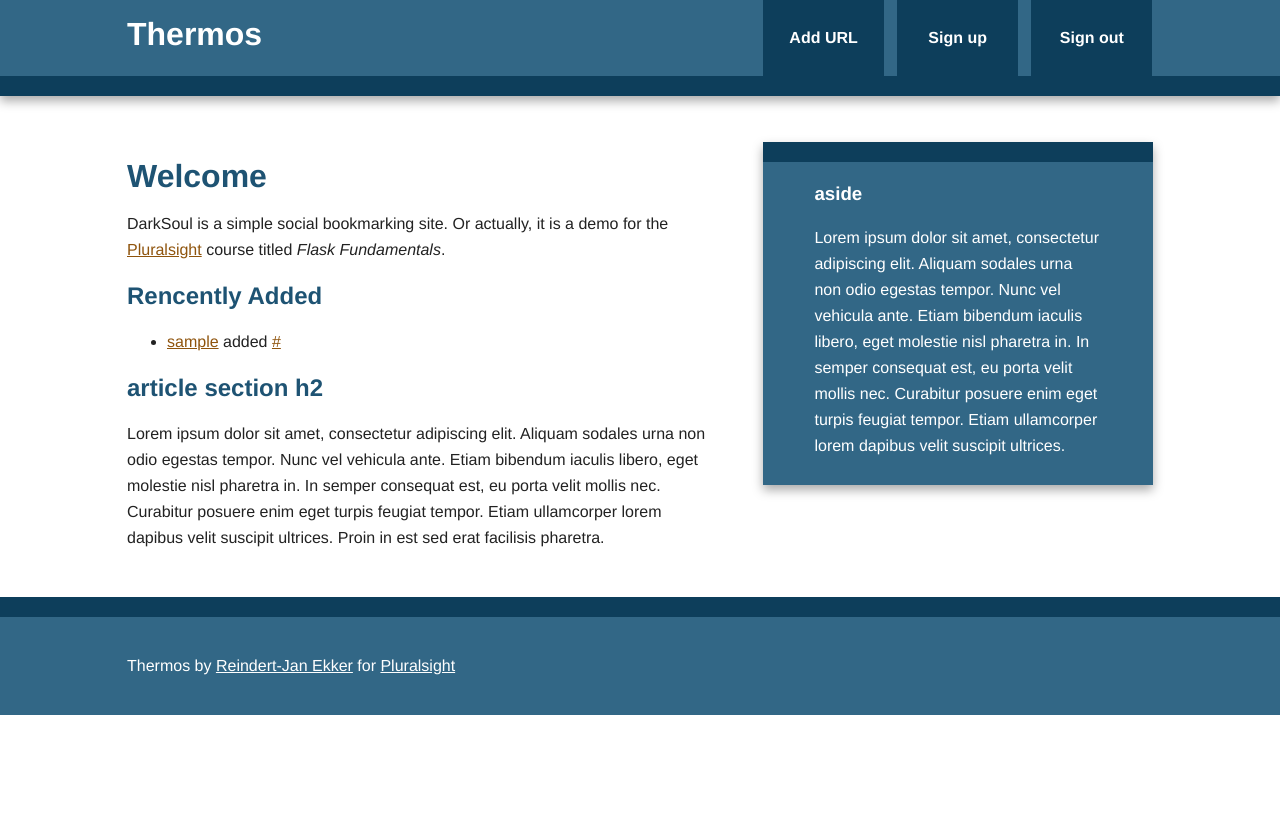
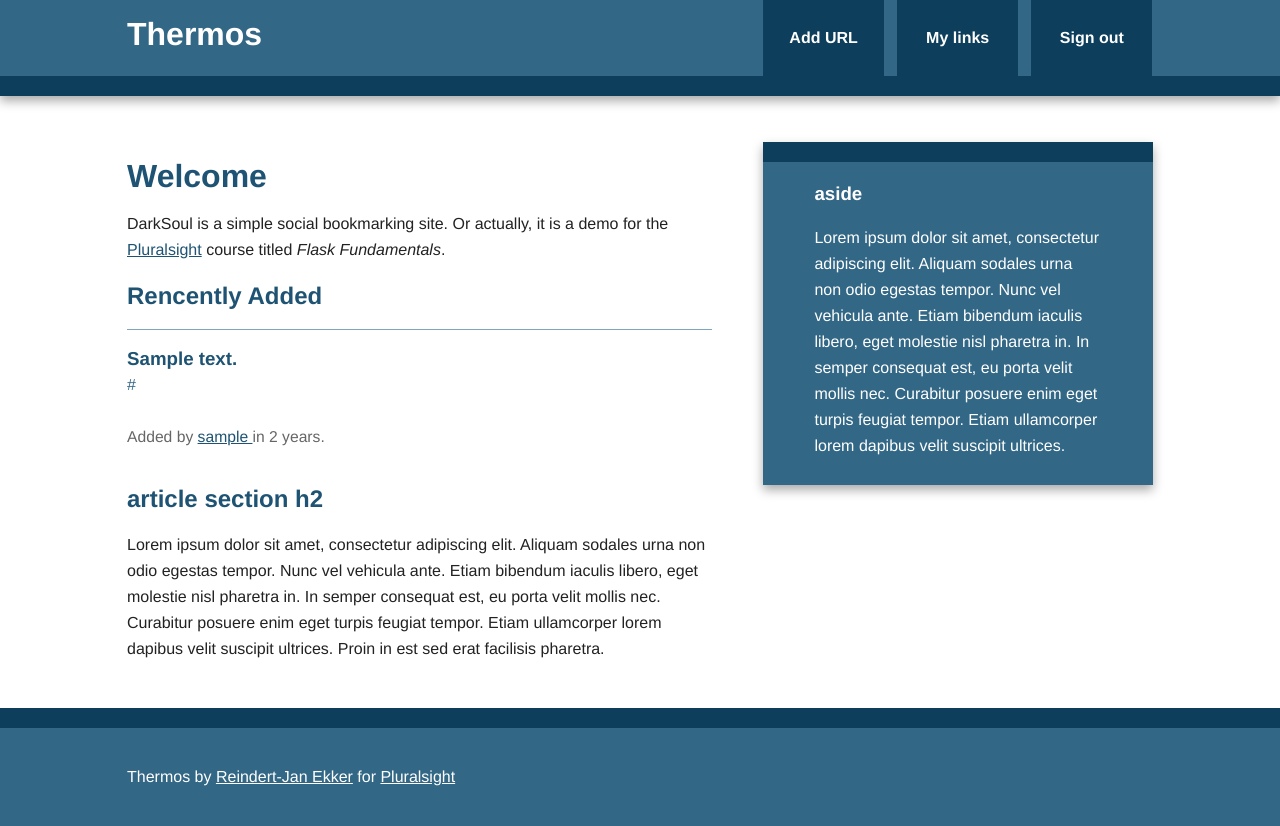
Before and after one commit to skyryu/learn_flask, a Flask app: page / in a window 1280 px wide. Before the commit the page ends 715 px from the top, so only its background shows below. Run offline with Flask 2, Linux system fonts and the light colour scheme; a user stored in the database is signed in; tables that the repository leaves empty hold one stand-in row (values such as "Sample post"); some libraries are stand-ins or nearby versions.

Commit message:
add sign up page and bookmark list

```diff
--- a/dark_soul/static/css/main.css
+++ b/dark_soul/static/css/main.css
@@ -19,8 +19,6 @@ html {
     background: #b3d4fc;
     text-shadow: none;
 }
-
-::selection {
     background: #b3d4fc;
     text-shadow: none;
 }
@@ -161,8 +159,8 @@ nav a:hover {
    ========================================================================== */
 
 /* link styling */
-a {
-    color: #8F540D;
+a, a:visited {
+    color: #1E5373;
 }
 a:hover, aside a:hover, aside a:visited:hover {
     color: #D39447;
@@ -215,6 +213,36 @@ input, button{
     margin-left: 10px;
 }
 
+/* bookmark list styling */
+ul.bookmarks {
+    list-style: none none;
+    padding-left: 0;
+}
+
+ul.bookmarks li {
+    padding-bottom: .5em;
+    border-top: 1px solid #7EA6BF;
+    padding: 1em 0;
+}
+
+a.header {
+    color: #326786;
+    text-decoration: none;
+    display: block;
+}
+
+a.header h3 {
+    margin: 0 0;
+}
+
+div.info {
+    font-size: .98em;
+    color: #666666;
+}
+
+span.editlinks {
+    float: right;
+}
 
 /* ==========================================================================
    Media Queries
--- a/dark_soul/templates/base.html
+++ b/dark_soul/templates/base.html
@@ -20,10 +20,12 @@
                 <nav>
                     <ul>
                         <li><a href="{{ url_for('add') }}">Add URL</a></li>
-                        <li><a href="#">Sign up</a></li>
                         {% if current_user.is_authenticated %}
+                            <li><a href="{{ url_for('user', username=current_user.username) }}">
+                            My links</a></li>
                             <li><a href="{{ url_for('logout') }}">Sign out</a></li>
                         {% else %}
+                            <li><a href="{{ url_for('signup') }}">Sign up</a></li>
                             <li><a href="{{ url_for('login') }}">Sign in</a></li>
                         {% endif %}
                     </ul>
@@ -63,8 +65,11 @@
             </footer>
         </div>
 
+        {#
         <script src="//ajax.googleapis.com/ajax/libs/jquery/1.11.0/jquery.min.js"></script>
         <script>window.jQuery || document.write('<script src="{{ url_for('static', filename='js/vendor/jquery-1.11.0.min.js') }}"><\/script>')</script>
-
+        #}
+        {{ moment.include_jquery() }}
+        {{ moment.include_moment() }}
     </body>
 </html>
--- /dev/null
+++ b/dark_soul/templates/bookmark_list.html
@@ -0,0 +1,23 @@
+<ul class="bookmarks" >
+    {% for bookmark in bookmarks %}
+        <li>
+            <a class="header" href="{{ bookmark.url }}">
+                <h3 class="description">
+                    {{ bookmark.description|truncate(50, killwords=True) }}
+                </h3>
+                <span class="url">
+                    {{ bookmark.url|truncate(50, killwords=True) }}
+                </span>
+            </a>
+
+            <div class="info">
+                <br>
+                Added by
+                <a href="{{ url_for('user', username=bookmark.user.username) }}">
+                    {{ bookmark.user.username }}
+                </a>
+                {{ moment(bookmark.date).fromNow() }}.
+            </div>
+        </li>
+    {% endfor %}
+</ul>
--- a/dark_soul/templates/index.html
+++ b/dark_soul/templates/index.html
@@ -12,6 +12,16 @@ Dark soul sindar -- Welcome
         </header>
         <section>
             <h2>Rencently Added</h2>
+
+            {% if recent_bookmarks %}
+                {% with bookmarks=recent_bookmarks %}
+                    {% include "bookmark_list.html" %}
+                {% endwith %}
+            {% else %}
+                No bookmarks yet.
+            {% endif %}
+
+            {#
             {% if recent_bookmarks %}
                 <ul>
                 {% for bm in recent_bookmarks %}
@@ -24,6 +34,7 @@ Dark soul sindar -- Welcome
             {% else %}
                 No bookmark yet.
             {% endif %}
+            #}
         </section>
         <section>
             <h2>article section h2</h2>
--- a/dark_soul/views.py
+++ b/dark_soul/views.py
@@ -5,7 +5,7 @@ demo
 from flask import render_template, request, redirect, url_for, flash
 from flask_login import login_required, login_user, logout_user, current_user
 
-from dark_soul.forms import BookmarkForm, LoginForm
+from dark_soul.forms import BookmarkForm, LoginForm, SignupForm
 from dark_soul.models import Bookmark, User
 from dark_soul import app
 from dark_soul import db
@@ -80,6 +80,21 @@ def login():
     return render_template('login.html', form=form)
 
 
+@app.route('/signup', methods=['GET', 'POST'])
+def signup():
+    form = SignupForm()
+    if form.validate_on_submit():
+        user = User(email=form.email.data,
+                    username=form.username.data,
+                    password=form.password.data)
+
+        db.session.add(user)
+        db.session.commit()
+        flash("Welcome, {}! Please login.".format(user.username))
+        return redirect(url_for('login'))
+    return render_template('signup.html', form=form)
+
+
 @app.route('/logout')
 @login_required
 def logout():
```
Also changed, not shown: dark_soul/__init__.py (+89 -0 lines), dark_soul/forms.py (+40 -1 lines), dark_soul/templates/signup.html (added, +30 -0 lines), dark_soul/templates/user.html (+9 -0 lines), 1 other file.
